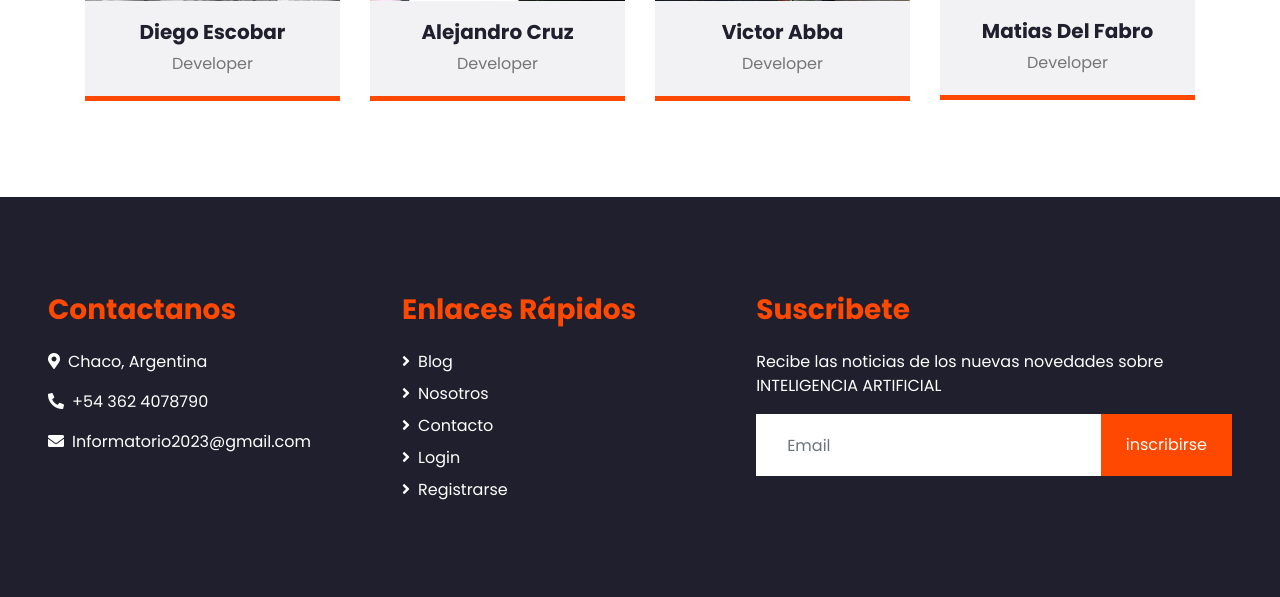
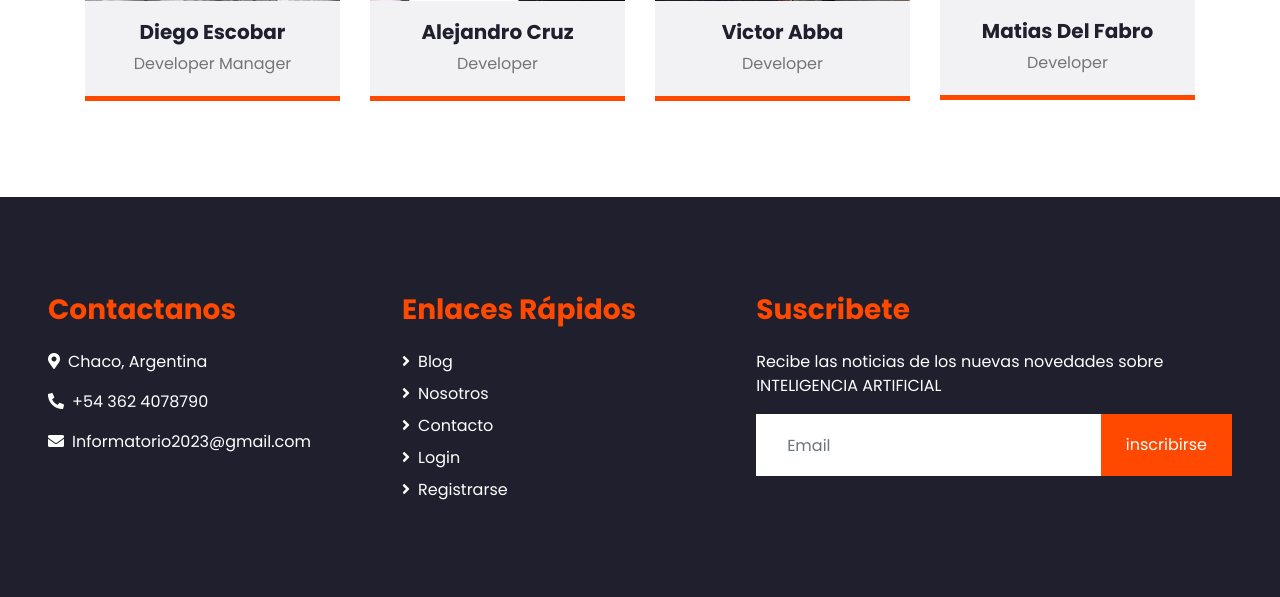
Before and after one commit to escobardie/blog_tecno_com_3, a Django app: template templates/blog/about.html in a window 1280 px wide. Shown: the part 1744-2341 px from the top of the page. Run offline with Django 4.2, Linux system fonts and the light colour scheme; the template is opened without the code that fills it, so the values that code supplies are empty; some libraries are stand-ins or nearby versions.

Commit message:
Developer Manager
Developer Manager

```diff
--- a/templates/blog/about.html
+++ b/templates/blog/about.html
@@ -98,7 +98,7 @@
                         <div class="card-body text-center p-0">
                             <div class="team-text d-flex flex-column justify-content-center bg-secondary">
                                 <h5 class="font-weight-bold">Diego Escobar</h5>
-                                <span>Developer</span>
+                                <span>Developer Manager</span>
                             </div>
                             <div class="team-social d-flex align-items-center justify-content-center bg-primary">
                                 <a class="btn btn-outline-dark btn-social mr-2" href="#"><i class="fab fa-twitter"></i></a>
```
